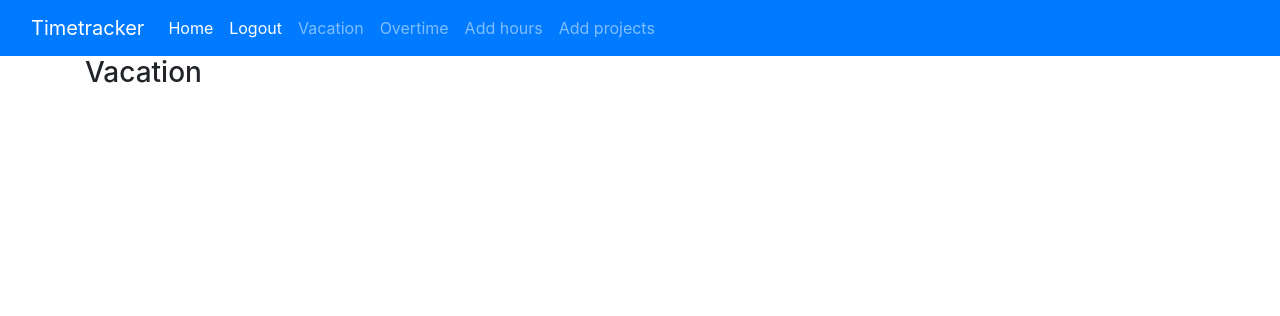
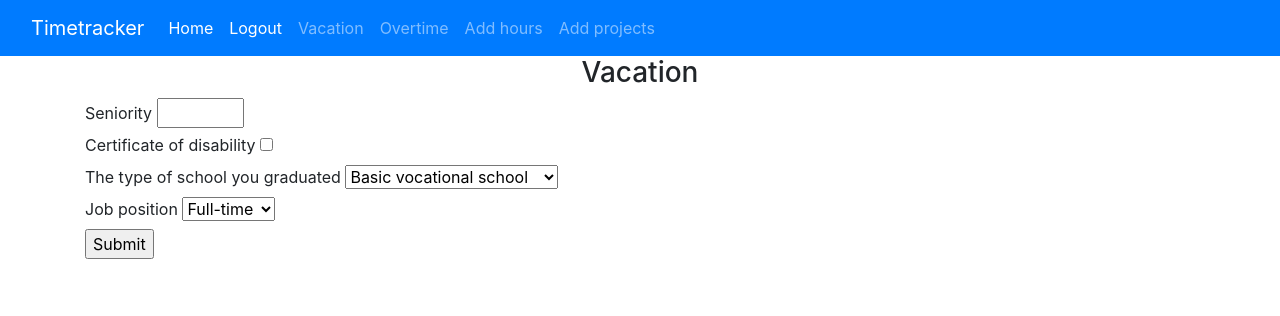
Before and after one commit to Gamattowicz/Timetracker_Flask, a Flask app: page /vacation in a window 1280 px wide. Shown: the top 316 px of the page. Run offline with Flask 2, Linux system fonts and the light colour scheme; a user stored in the database is signed in; some libraries are stand-ins or nearby versions.

Commit message:
add forms to calculate length of vacation

```diff
--- a/timetracker/forms.py
+++ b/timetracker/forms.py
@@ -1,7 +1,24 @@
 from flask_wtf import FlaskForm
-from wtforms.fields.html5 import DateField
+from wtforms.fields.html5 import DateField, IntegerField
+from wtforms import BooleanField, SelectField, SubmitField
+from wtforms.widgets.html5 import NumberInput
 from datetime import datetime
 
 
 class DatePicker(FlaskForm):
     work_date = DateField('Date', format='%YYYY-%m-%d')
+
+
+class VacationLength(FlaskForm):
+    seniority = IntegerField('Seniority', widget=NumberInput(min=0, max=60,
+                                                             step=1))
+    disability = BooleanField('Certificate of disability')
+    school = SelectField('The type of school you graduated', choices=[
+        ('Basic vocational school'), ('High vocational school'),
+        ('High school'), ('Post-high school'),
+        ('Bachelor/Masters degree')])
+    position = SelectField('Job position', choices=[('Full-time'),
+                                                    ('Half-time'),
+                                                    ('1/3 time'), ('2/3 time'),
+                                                    ('1/4 time'), ('3/4 time')])
+    submit_button = SubmitField('Submit')
--- a/timetracker/templates/vacation.html
+++ b/timetracker/templates/vacation.html
@@ -2,5 +2,19 @@
 {% block title %}Vacation{% endblock %}
 
 {% block content %}
-<h3>Vacation</h3>
+<h3 align="center">Vacation</h3>
+
+    {{ form.seniority.label }}
+    {{ form.seniority }}
+<br>
+    {{ form.disability.label }}
+    {{ form.disability }}
+<br>
+    {{ form.school.label }}
+    {{ form.school }}
+<br>
+    {{ form.position.label }}
+    {{ form.position }}
+<br>
+    {{ form.submit_button }}
 {% endblock %}
--- a/timetracker/views.py
+++ b/timetracker/views.py
@@ -5,7 +5,7 @@ from . import db
 from sqlalchemy.sql import func
 from flask_login import login_required, current_user
 import json
-from .forms import DatePicker
+from .forms import DatePicker, VacationLength
 
 
 views = Blueprint('views', __name__)
@@ -100,7 +100,8 @@ def projects():
 @views.route('/vacation')
 @login_required
 def vacation():
-    return render_template('vacation.html', user=current_user)
+    form = VacationLength()
+    return render_template('vacation.html', user=current_user, form=form)
 
 
 @views.route('/overtime')
```
